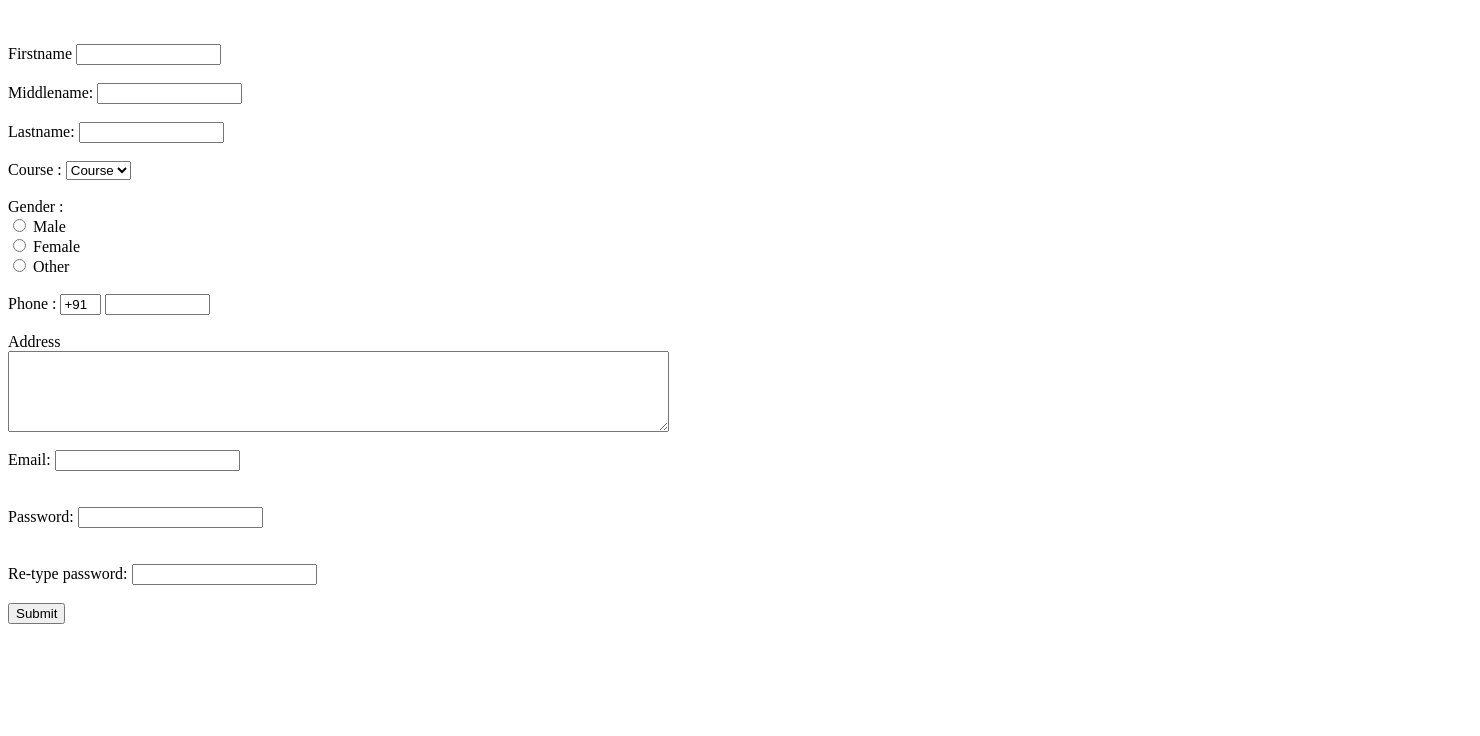
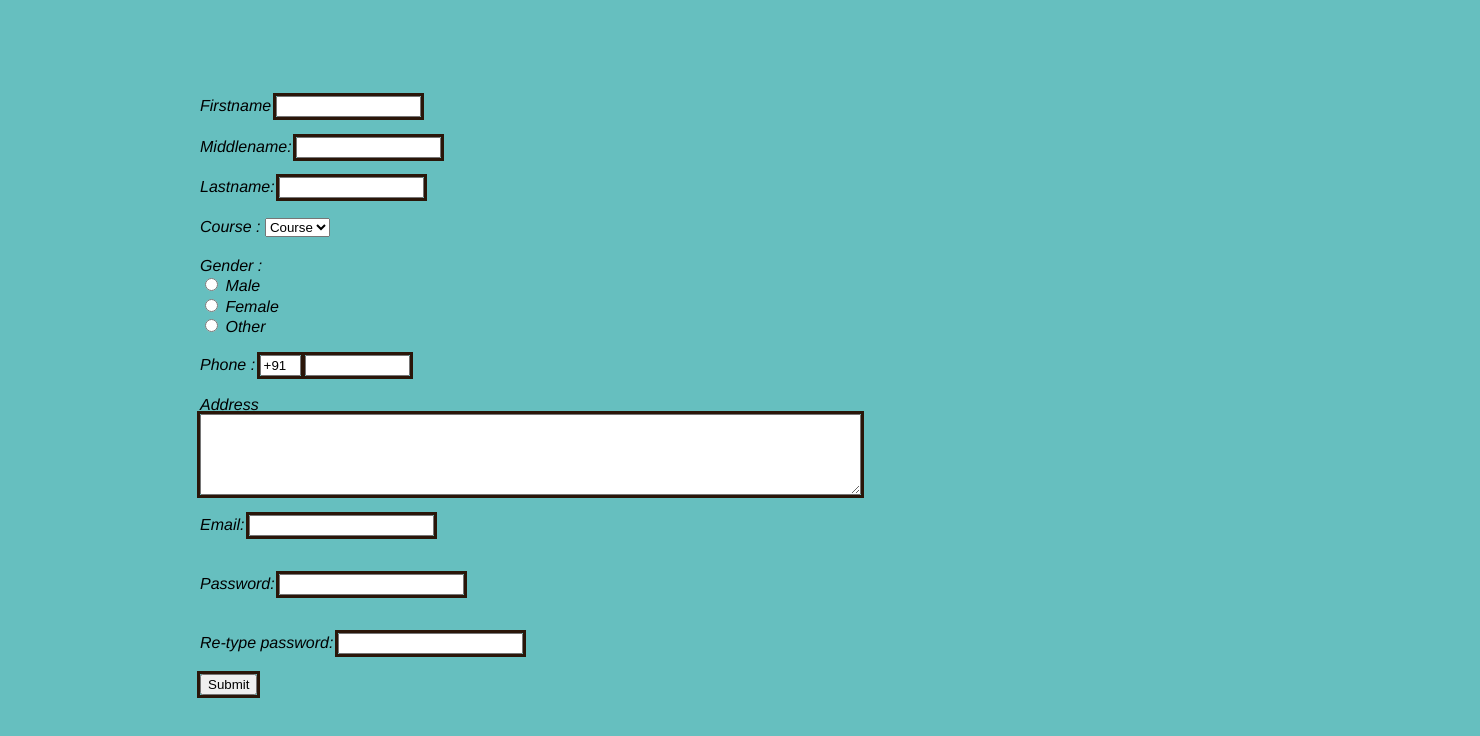
Before and after one commit to purv2219/WT-Labs, a plain HTML site: page lab-2/form.html in a window 1280 px wide. Shown: the whole page, 1480 px wide, since content can reach past the window. Drawn offline with Linux system fonts and the light colour scheme.

Commit message:
css added in forn

```diff
--- a/lab-2/form.html
+++ b/lab-2/form.html
@@ -4,17 +4,18 @@
     Registration Page
     </title>
     </head>
-    <body bgcolor="white">
+    <link rel="stylesheet" href="./style.css">
+    <body>
     <br>
     <br>
     <form>
 
     <label> Firstname </label>
-    <input type="text" name="firstname" size="15"/> <br> <br>
+    <input class="border" type="text" name="firstname" size="15"/> <br> <br>
     <label> Middlename: </label>
-    <input type="text" name="middlename" size="15"/> <br> <br>
+    <input class="border" type="text" name="middlename" size="15"/> <br> <br>
     <label> Lastname: </label>
-    <input type="text" name="lastname" size="15"/> <br> <br>
+    <input class="border" type="text" name="lastname" size="15"/> <br> <br>
 
     <label>
     Course :
@@ -43,22 +44,22 @@
     <label>
     Phone :
     </label>
-    <input type="text" name="country code"  value="+91" size="2"/>
-    <input type="text" name="phone" size="10"/> <br> <br>
+    <input class="border" type="text" name="country code"  value="+91" size="2"/>
+    <input class="border" type="text" name="phone" size="10"/> <br> <br>
     Address
     <br>
-    <textarea cols="80" rows="5" value="address">
+    <textarea class="border" cols="80" rows="5" value="address">
     </textarea>
     <br> <br>
     Email:
-    <input type="email" id="email" name="email"/> <br>
+    <input class="border" type="email" id="email" name="email"/> <br>
     <br> <br>
     Password:
-    <input type="Password" id="pass" name="pass"> <br>
+    <input class="border" type="Password" id="pass" name="pass"> <br>
     <br> <br>
     Re-type password:
-    <input type="Password" id="repass" name="repass"> <br> <br>
-    <input type="button" value="Submit"/>
+    <input class="border" type="Password" id="repass" name="repass"> <br> <br>
+    <input class="border" type="button" value="Submit"/>
     </form>
     </body>
     </html>
--- /dev/null
+++ b/lab-2/style.css
@@ -0,0 +1,17 @@
+body{
+    background-color: #66bfbf;
+    /* text-align: center; */
+    align-items:center ;
+    margin-left: 200px;
+    padding-top: 50px;
+    height: 100%;
+    width: 100%;
+    text-decoration: wavy;
+    line-height: 1.2;
+    font-family: 'Franklin Gothic Medium', 'Arial Narrow', Arial, sans-serif;
+    font-style: oblique;
+}
+.border{
+    outline-style: solid;
+  outline-color: #2a1609;
+}
```
